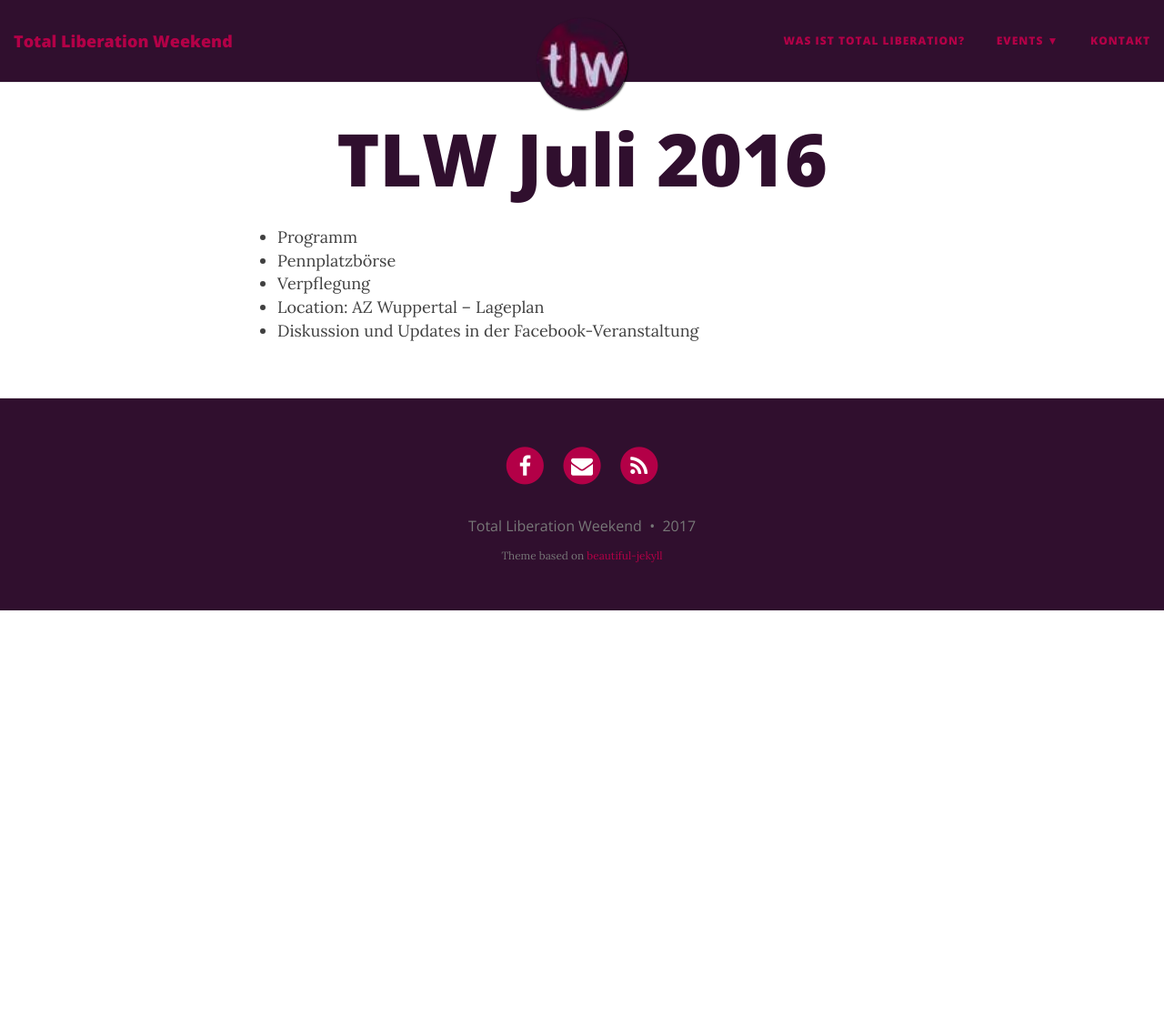
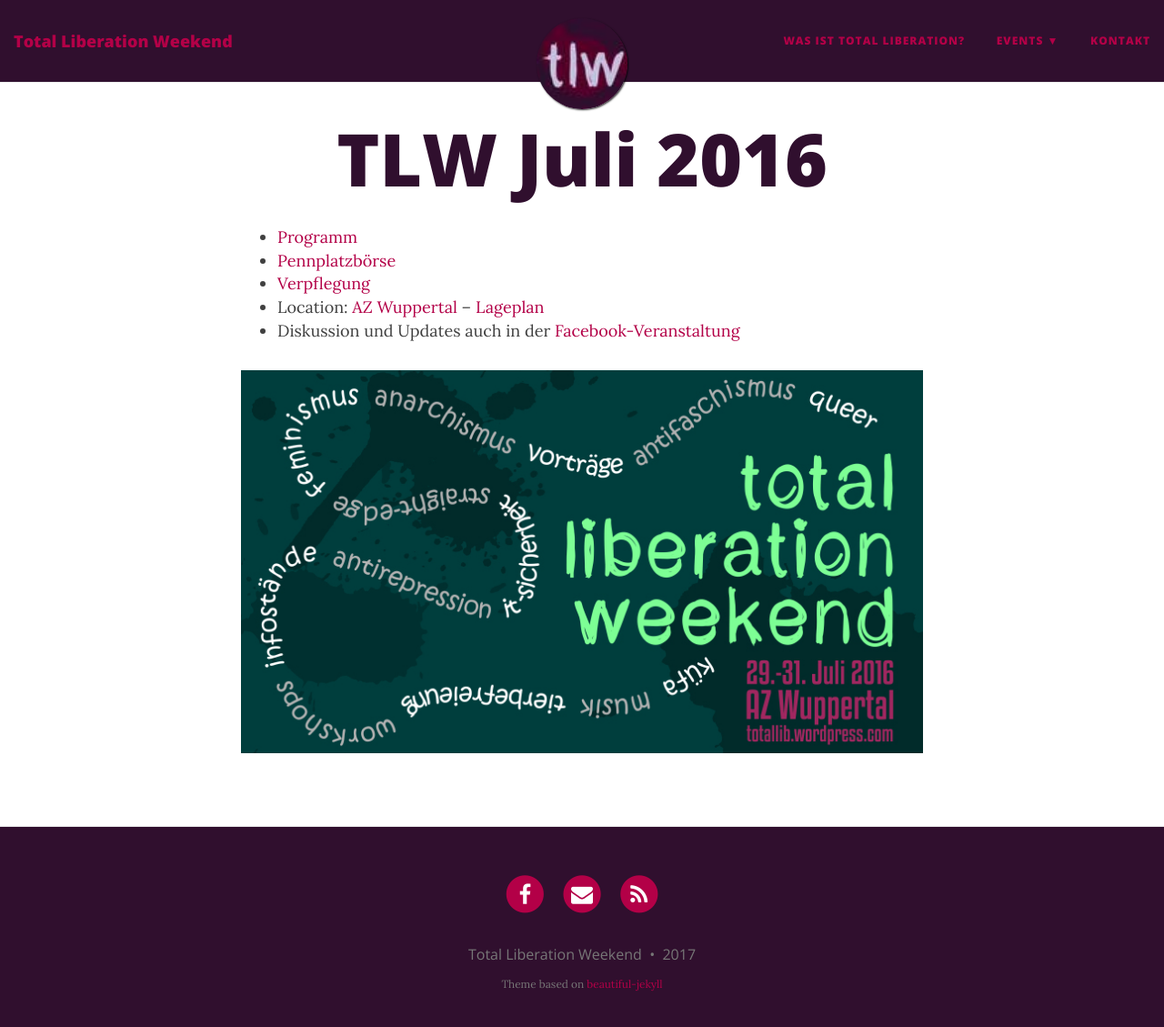
Before and after one commit to toliwe/tlw-source, a Jekyll site: the page built from jekyll/events/tlw2016.md, in a window 1280 px wide and 1142 px high. Shown: the top 1129 px of the window at 91% size. Built offline with Jekyll 4.4.1, drawn with Linux system fonts in a browser that asks for light colours; nearby versions of some CDN libraries.

```diff
--- a/jekyll/events/tlw2016.md
+++ b/jekyll/events/tlw2016.md
@@ -3,8 +3,10 @@ layout: page
 title: TLW Juli 2016
 ---
 
-- Programm
-- Pennplatzbörse
-- Verpflegung
-- Location: AZ Wuppertal -- Lageplan
-- Diskussion und Updates in der Facebook-Veranstaltung
+- [Programm](programm)
+- [Pennplatzbörse](pennplatz)
+- [Verpflegung](/2016-06-22-vegane-kuefa)
+- Location: [AZ Wuppertal](http://www.az-wuppertal.de/) -- [Lageplan](http://www.openstreetmap.org/way/202253961#map=17/51.26364/7.14721)
+- Diskussion und Updates auch in der [Facebook-Veranstaltung](https://www.facebook.com/events/951456631641233/)
+
+![TLW 2016](/img/tlw2016-card.jpg)
```
Also changed, not shown: jekyll/events/tlw2016/pennplatz.md (added, +26 -0 lines), jekyll/events/tlw2016/programm.md (added, +48 -0 lines), jekyll/img/tlw2016-card.jpg (added).
